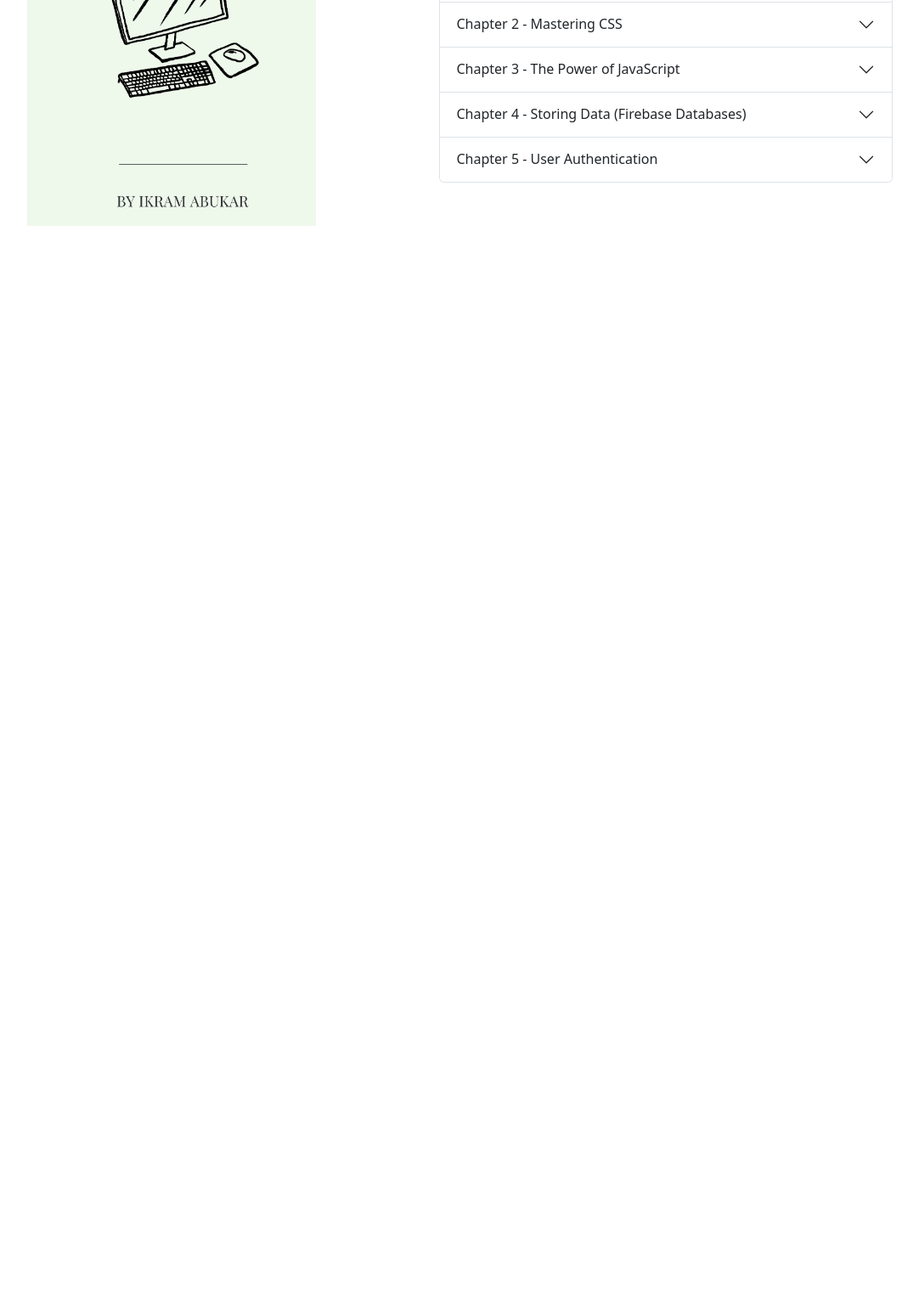
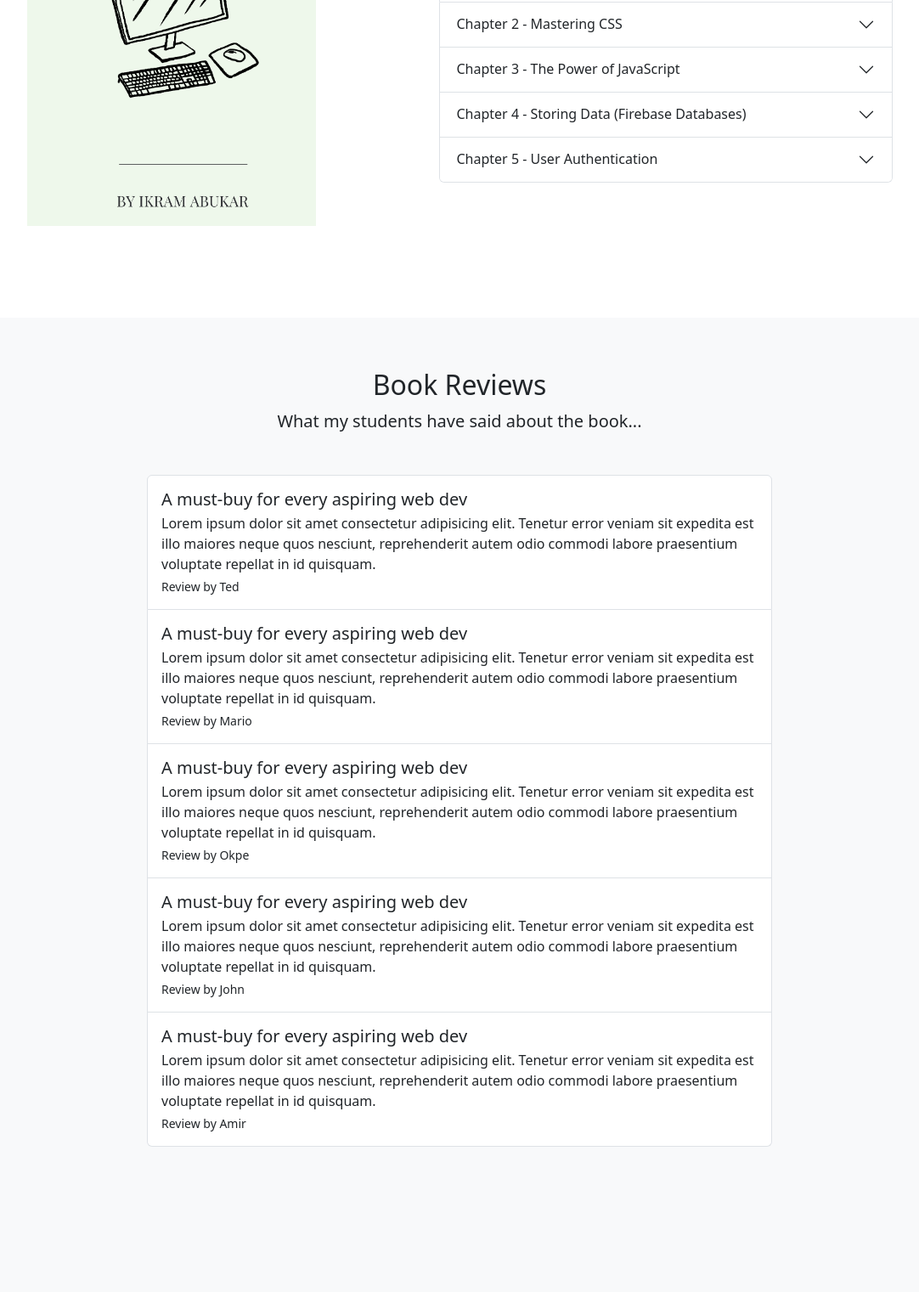
Before and after one commit to ikramabukar/Book-Website, a plain HTML site: page index.html in a window 1280 px wide. Shown: the part 2268-3789 px from the top of the page at 85% size, without its empty margins (99-1181 px from the left). Before the commit the page ends 2642 px from the top, so only its background shows below. Drawn offline with nearby package versions, Linux system fonts and the light colour scheme.

Commit message:
downloaded bootstrap icons + added reviews section

```diff
--- a/index.html
+++ b/index.html
@@ -133,8 +133,8 @@ Become A Pro At Coding
     </div>
 </div>
       </div>
+    </section>
       <!-- end container -->
-</section>
 
 <!--topics at a glance-->
 <section id="topics">
@@ -226,6 +226,54 @@ Become A Pro At Coding
 
 </section>
 
+<!--reviews list-->
+
+<section id="reviews" class="bg-light">
+  <div class="container-lg">
+    <div class="text-center">
+      <h2>Book Reviews</h2>
+      <p class="lead">What my students have said about the book...</p>
+    </div>
+    <div class="row justify-content-center my-5">
+      <div class="col-lg-8">
+        <div class="list-group">
+          <div class="list-group-item py-3">
+            <h5 class="mb-1">A must-buy for every aspiring web dev</h5>
+            <p class="mb-1">Lorem ipsum dolor sit amet consectetur adipisicing elit. Tenetur error veniam sit expedita est illo maiores neque quos nesciunt, reprehenderit autem odio commodi labore praesentium voluptate repellat in id quisquam.</p>
+            <small>Review by Ted</small>
+          </div>
+          <div class="list-group-item py-3">
+            <h5 class="mb-1">A must-buy for every aspiring web dev</h5>
+            <p class="mb-1">Lorem ipsum dolor sit amet consectetur adipisicing elit. Tenetur error veniam sit expedita est illo maiores neque quos nesciunt, reprehenderit autem odio commodi labore praesentium voluptate repellat in id quisquam.</p>
+            <small>Review by Mario</small>
+          </div>
+          <div class="list-group-item py-3">
+            <h5 class="mb-1">A must-buy for every aspiring web dev</h5>
+            <p class="mb-1">Lorem ipsum dolor sit amet consectetur adipisicing elit. Tenetur error veniam sit expedita est illo maiores neque quos nesciunt, reprehenderit autem odio commodi labore praesentium voluptate repellat in id quisquam.</p>
+            <small>Review by Okpe </small>
+          </div>
+          <div class="list-group-item py-3">
+            <h5 class="mb-1">A must-buy for every aspiring web dev</h5>
+            <p class="mb-1">Lorem ipsum dolor sit amet consectetur adipisicing elit. Tenetur error veniam sit expedita est illo maiores neque quos nesciunt, reprehenderit autem odio commodi labore praesentium voluptate repellat in id quisquam.</p>
+            <small>Review by John</small>
+          </div>
+          <div class="list-group-item py-3">
+            <h5 class="mb-1">A must-buy for every aspiring web dev</h5>
+            <p class="mb-1">Lorem ipsum dolor sit amet consectetur adipisicing elit. Tenetur error veniam sit expedita est illo maiores neque quos nesciunt, reprehenderit autem odio commodi labore praesentium voluptate repellat in id quisquam.</p>
+            <small>Review by Amir</small>
+          </div>
+        </div>
+
+      </div>
+    </div>
+  </div>
+
+<!--icons-->
+<section id =""></section>
+
+
+
+
 
     <script
       src="https://cdn.jsdelivr.net/npm/bootstrap@5.3.1/dist/js/bootstrap.bundle.min.js"
```
